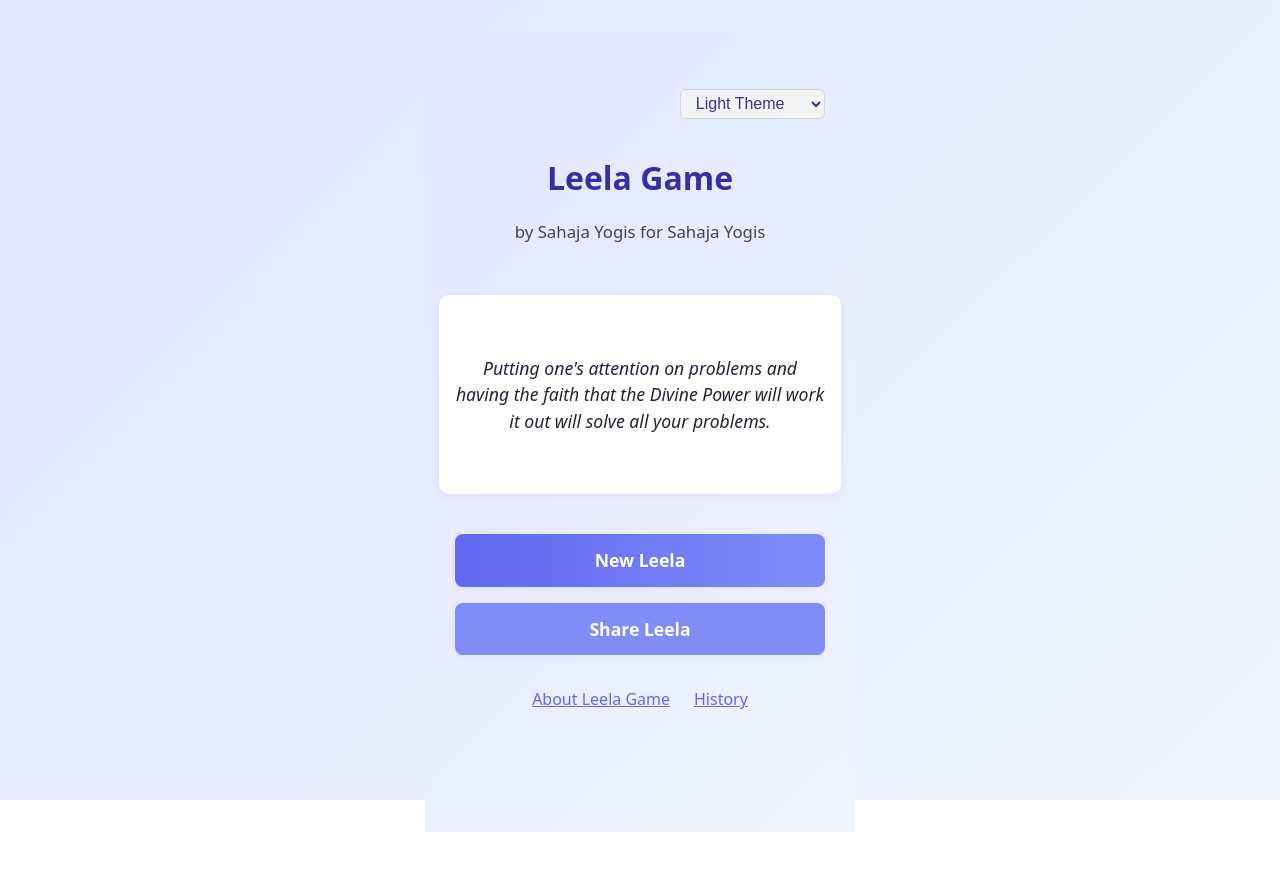
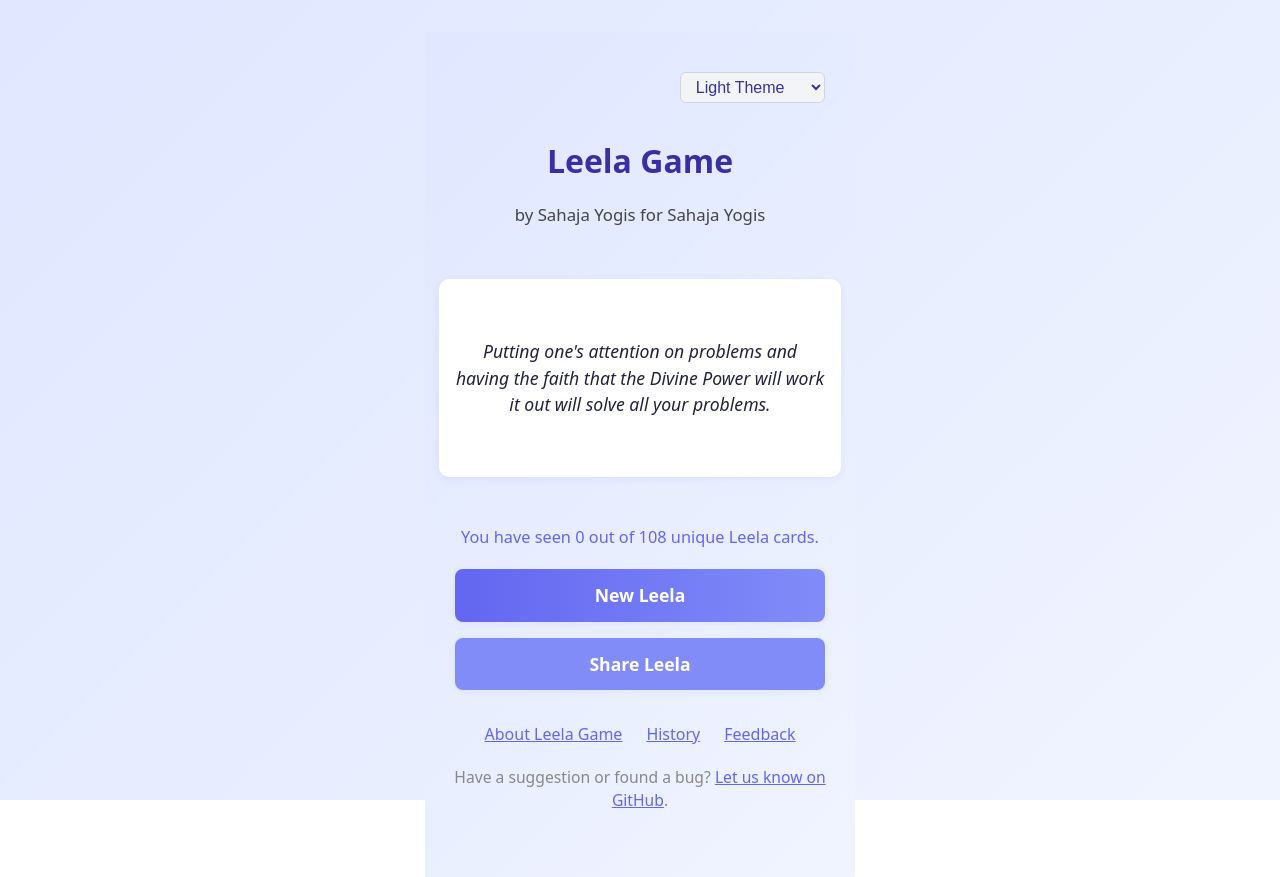
Before and after one commit to sahajisy/Leela-Game, a React (Vite) app: page / in a window 1280 px wide. Before the commit the page ends 832 px from the top, so only its background shows below. Built offline with nearby package versions, Linux system fonts and the light colour scheme.

Commit message:
Add progress tracker for unique cards seen and feedback link to GitHub issues.

```diff
--- a/src/App.jsx
+++ b/src/App.jsx
@@ -133,11 +133,24 @@ function getTodayKey() {
   return today.toISOString().slice(0, 10) // YYYY-MM-DD
 }
 
+function getUniqueSeenCount() {
+  // Collect all unique quotes seen so far (from localStorage)
+  const seen = new Set();
+  Object.keys(localStorage).forEach(key => {
+    if (key.startsWith('quote-')) {
+      const val = localStorage.getItem(key);
+      if (val) seen.add(val);
+    }
+  });
+  return seen.size;
+}
+
 function App() {
   const [quote, setQuote] = useState('')
   const [buttonDisabled, setButtonDisabled] = useState(false)
   const [theme, setTheme] = useState(() => localStorage.getItem('leela-theme') || 'light')
   const [error, setError] = useState(null)
+  const [uniqueSeen, setUniqueSeen] = useState(getUniqueSeenCount());
 
   useEffect(() => {
     try {
@@ -197,6 +210,7 @@ function App() {
     localStorage.setItem('quote-' + todayKey, newQuote)
     setButtonDisabled(true)
     localStorage.setItem('leela-btn-' + todayKey, 'used')
+    setUniqueSeen(getUniqueSeenCount());
   }
 
   const handleShare = () => {
@@ -231,6 +245,9 @@ function App() {
         by Sahaja Yogis for Sahaja Yogis
       </div>
       <blockquote className="quote">{quote}</blockquote>
+      <div style={{ margin: '0.5rem 0 1.2rem 0', color: '#6366f1', fontWeight: 500, fontSize: '1.02rem' }}>
+        You have seen {uniqueSeen} out of {QUOTES.length} unique Leela cards.
+      </div>
       <button onClick={handleNewQuote} disabled={buttonDisabled}>New Leela</button>
       <button onClick={handleShare} style={{ marginTop: '1rem', background: '#818cf8' }}>
         Share Leela
@@ -247,9 +264,12 @@ function App() {
         <a href="/history" style={{ color: '#6366f1', textDecoration: 'underline', fontSize: '1rem' }}>
           History
         </a>
+        <a href="https://github.com/sahajisy/leela-game/issues" target="_blank" rel="noopener noreferrer" style={{ color: '#6366f1', textDecoration: 'underline', fontSize: '1rem' }}>
+          Feedback
+        </a>
       </div>
-      <div style={{ marginTop: '2.5rem', color: '#888', fontSize: '0.98rem' }}>
-        {/* Notification and PWA message moved to About page */}
+      <div style={{ marginTop: '1.2rem', color: '#888', fontSize: '0.98rem' }}>
+        Have a suggestion or found a bug? <a href="https://github.com/sahajisy/leela-game/issues" target="_blank" rel="noopener noreferrer" style={{ color: '#6366f1', textDecoration: 'underline' }}>Let us know on GitHub</a>.
       </div>
     </div>
   )
```
